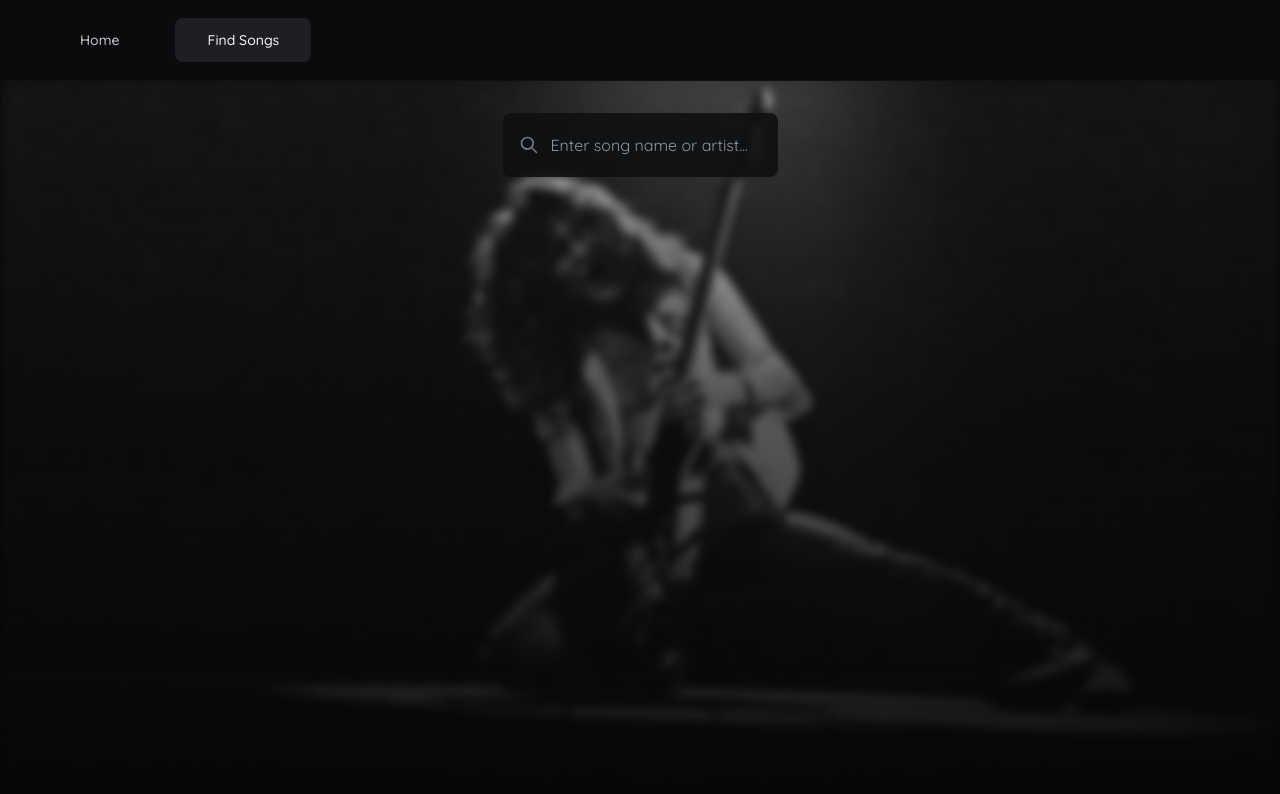
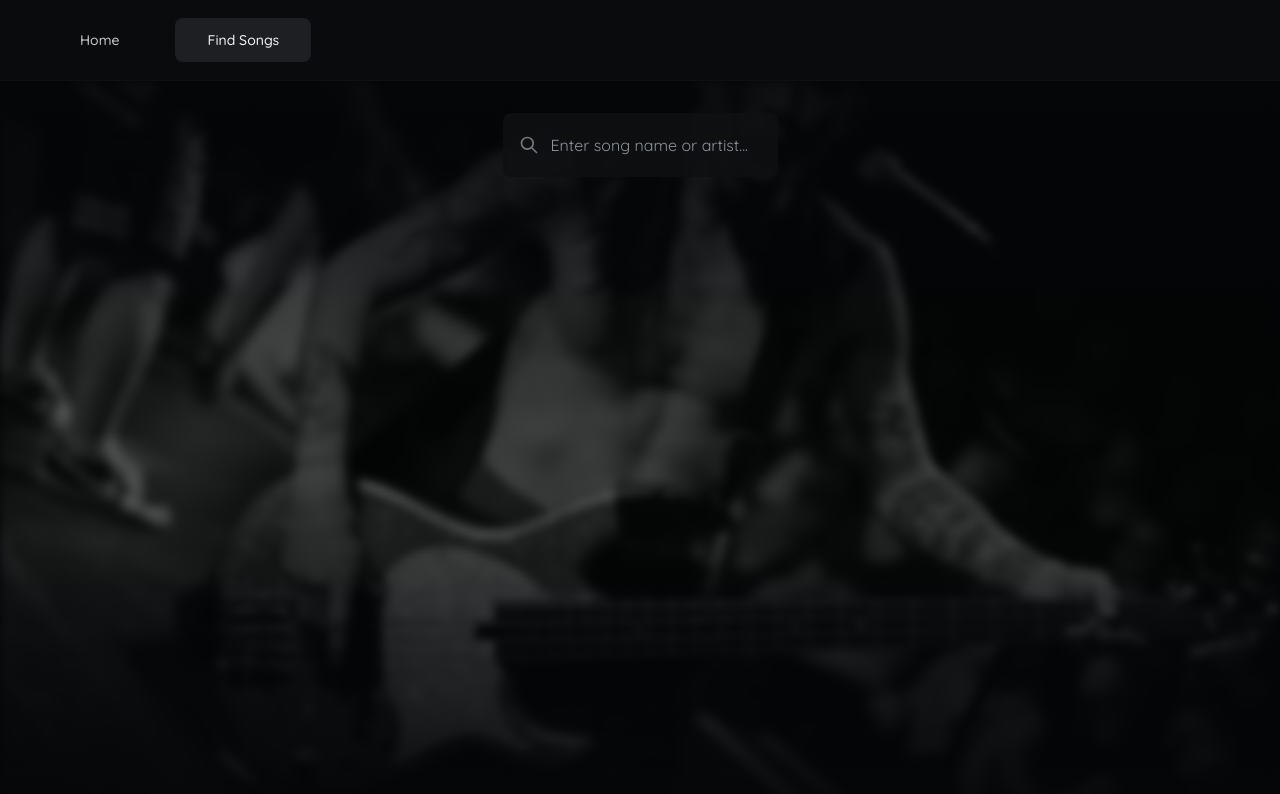
Before and after one commit to nunnyu/Giita, a React (Vite) app in the folder src/frontend/: page /find-song in a window 1280 px wide. Shown: the top 794 px of the page. Built offline with nearby package versions, Linux system fonts and the light colour scheme.

Commit message:
Created layout component that can attach to every route for custom layouts per page

```diff
--- a/src/frontend/src/App.tsx
+++ b/src/frontend/src/App.tsx
@@ -14,24 +14,14 @@ function App() {
   return (
     /* Main App Container */
     <div className="relative h-screen overflow-hidden m-0 p-0">
-      {/* Blurred background layer */}
-      <div
-        className="absolute inset-0 bg-cover bg-center bg-no-repeat bg-fixed"
-        style={{
-          backgroundImage: "url(/images/vanhalen.webp)",
-          filter: "blur(5px)",
-        }}
-      />
-      {/* Gradient overlay - fades background from top to bottom */}
-      <div className="absolute inset-0 bg-gradient-to-b from-transparent via-dark-990/60 to-dark-990/95" />
       {/* Navbar */}
       <div className="relative z-10 h-full flex flex-col pt-0 mt-0">
         <Navbar />
         {/* Routes */}
         <main className="flex-1 flex items-center justify-center overflow-y-auto">
           <Routes>
-            <Route path="/" element={<Home />} />
-            <Route path="/find-song" element={<FindSong />} />
+            <Route path="/" element={<HomeLayout><Home /></HomeLayout>} />
+            <Route path="/find-song" element={<FindSongLayout><FindSong /></FindSongLayout>} />
             <Route path="*" element={<Error />} />
           </Routes>
         </main>
--- a/src/frontend/src/components/Layouts.tsx
+++ b/src/frontend/src/components/Layouts.tsx
@@ -2,7 +2,7 @@ import type { PropsWithChildren } from "react";
 
 function HomeLayout({ children }: PropsWithChildren) {
   return (
-    <div className="relative h-screen overflow-hidden m-0 p-0">
+    <div className="w-full h-full relative m-0 p-0">
       {/* Blurred background layer */}
       <div
         className="absolute inset-0 bg-cover bg-center bg-no-repeat bg-fixed"
@@ -12,28 +12,28 @@ function HomeLayout({ children }: PropsWithChildren) {
         }}
       />
       {/* Gradient overlay - fades background from top to bottom */}
-      <div className="absolute inset-0 bg-gradient-to-b from-transparent via-dark-990/60 to-dark-990/95" />
+      <div className="absolute inset-0 bg-gradient-to-b from-dark-990/95 via-dark-990/60 to-dark-990/95" />
       {/* Page */}
-      {children}
+      <div className="relative z-10 h-full">{children}</div>
     </div>
   );
 }
 
 function FindSongLayout({ children }: PropsWithChildren) {
   return (
-    <div className="relative h-screen overflow-hidden m-0 p-0">
+    <div className="w-full h-full relative m-0 p-0">
       {/* Blurred background layer */}
       <div
         className="absolute inset-0 bg-cover bg-center bg-no-repeat bg-fixed"
         style={{
-          backgroundImage: "url(/images/layne.png)",
+          backgroundImage: "url(/images/uechan.avif)",
           filter: "blur(5px)",
         }}
       />
       {/* Gradient overlay - fades background from top to bottom */}
-      <div className="absolute inset-0 bg-gradient-to-b from-transparent via-dark-990/60 to-dark-990/95" />
+      <div className="absolute inset-0 bg-gradient-to-b from-dark-990/95 via-dark-990/60 to-dark-990/95" />
       {/* Page */}
-      {children}
+      <div className="relative z-10 h-full">{children}</div>
     </div>
   );
 }
--- a/src/frontend/src/index.css
+++ b/src/frontend/src/index.css
@@ -52,7 +52,6 @@ html, body {
   padding: 0;
   min-width: 320px;
   height: 100vh;
-  overflow: hidden;
   background-color: #050607;
 }
 
--- a/src/frontend/src/pages/Home.tsx
+++ b/src/frontend/src/pages/Home.tsx
@@ -2,7 +2,7 @@ import React from 'react';
 
 const Home: React.FC = () => {
   return (
-    <div className="w-full text-center">
+    <div className="w-full max-h-screen text-center pt-[200px]">
       <h1 className="text-4xl font-bold mb-4 text-dark-50 font-woods">Welcome</h1>
       <p className="text-lg text-dark-200 font-woods">Practice, simplified.</p>
     </div>
```
Also changed, not shown: src/frontend/public/images/uechan.avif (added).
